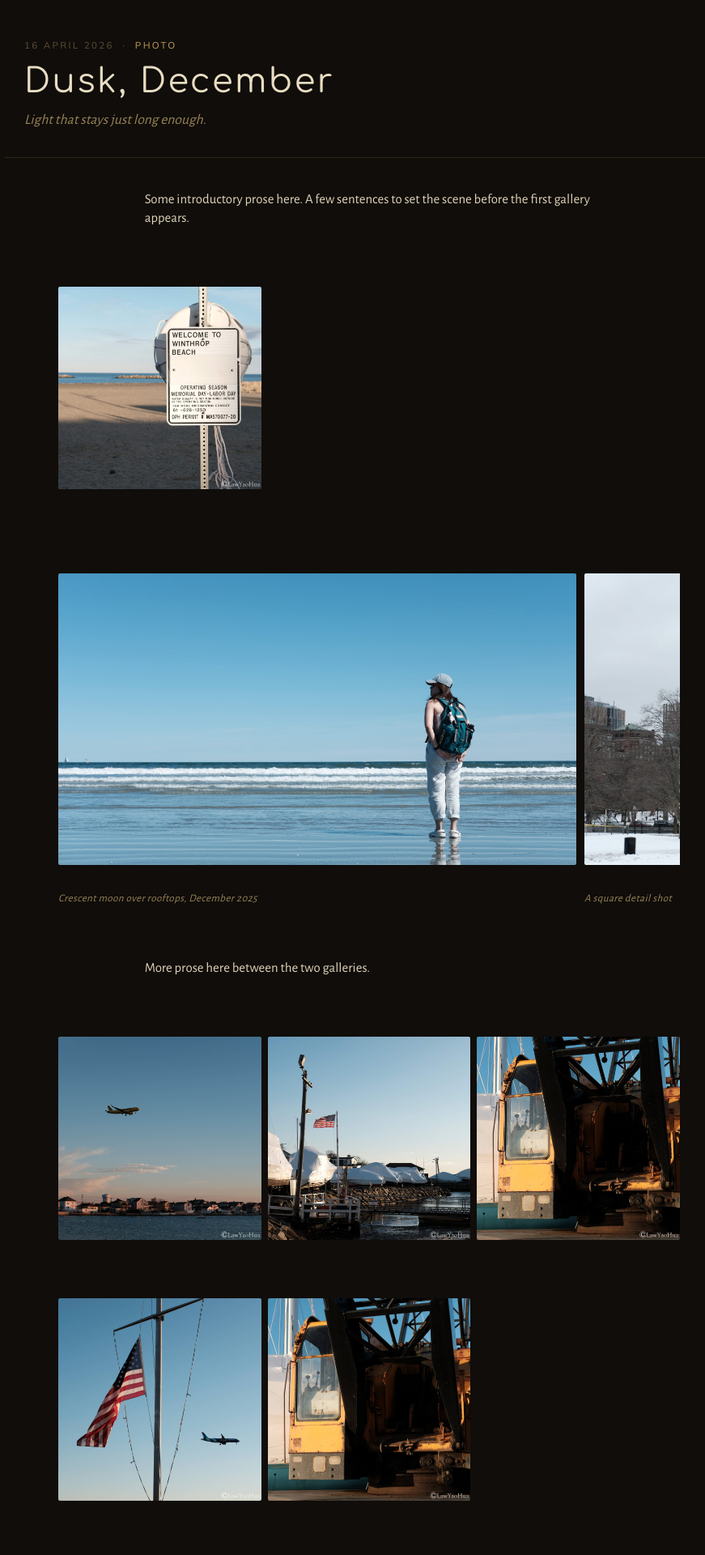
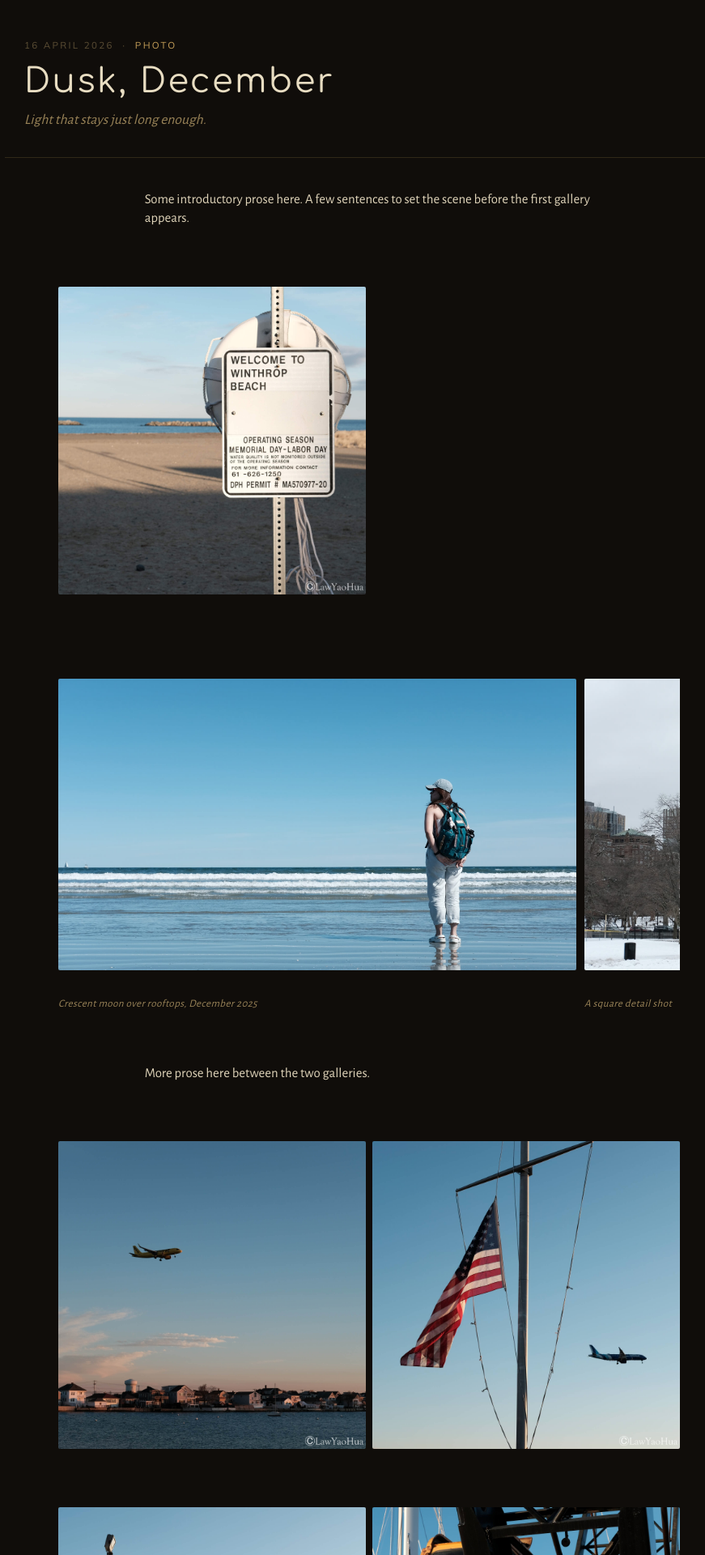
Before and after one commit to yhlreporter/site, a Jekyll site: the page built from _posts/2026-04-16-dusk-december.md, in a window 1280 px wide. Shown: the top 1920 px of the page at 81% size, without its empty margins (184-1055 px from the left). Built offline with Jekyll 4.4.1, drawn with Linux system fonts in a browser that asks for light colours; comment, search, counter and statistics services are not loaded.

Commit message:
edited gallery.css

```diff
--- a/_posts/2026-04-16-dusk-december.md
+++ b/_posts/2026-04-16-dusk-december.md
@@ -62,7 +62,7 @@ More prose here between the two galleries.
     <div class="gallery__caption-hidden">Pineapple on a cutting board</div>
   </div>
 
-  <div class="gallery__item is-16-9" data-src="{{ '/assets/images/photo-6.jpg' | relative_url }}">
+  <div class="gallery__item is-1-1" data-src="{{ '/assets/images/photo-6.jpg' | relative_url }}">
     <img src="{{ '/assets/images/photo-6.jpg' | relative_url }}" alt="Wide landscape shot" />
     <div class="gallery__caption-hidden">Wide landscape shot</div>
   </div>
@@ -73,7 +73,7 @@ More prose here between the two galleries.
   </div>
 
   <div class="gallery__item is-1-1" data-src="{{ '/assets/images/photo-8.jpg' | relative_url }}">
-    <img src="{{ '/assets/images/photo-7.jpg' | relative_url }}" alt="Detail" />
+    <img src="{{ '/assets/images/photo-8.jpg' | relative_url }}" alt="Detail" />
     <div class="gallery__caption-hidden">Detail</div>
   </div>
 
--- a/assets/css/gallery.css
+++ b/assets/css/gallery.css
@@ -28,11 +28,7 @@
   font-size: 0.88rem;
   letter-spacing: 0.06em;
   color: rgba(228, 210, 172, 0.75);
-  background: linear-gradient(
-    to top,
-    rgba(10, 8, 6, 0.72) 0%,
-    transparent 100%
-  );
+  background: linear-gradient(to top, rgba(10, 8, 6, 0.72) 0%, transparent 100%);
   padding: 2rem 2rem 1.2rem;
 }
 
@@ -113,9 +109,7 @@
   cursor: pointer;
   align-items: center;
   justify-content: center;
-  transition:
-    background 0.2s,
-    border-color 0.2s;
+  transition: background 0.2s, border-color 0.2s;
   user-select: none;
 }
 
@@ -124,12 +118,8 @@
   border-color: rgba(196, 158, 88, 0.7);
 }
 
-.gallery-row-outer .row-arrow--prev {
-  left: 0;
-}
-.gallery-row-outer .row-arrow--next {
-  right: 0;
-}
+.gallery-row-outer .row-arrow--prev { left: 0; }
+.gallery-row-outer .row-arrow--next { right: 0; }
 
 /* Show arrows only on non-touch devices */
 @media (hover: hover) {
@@ -201,7 +191,7 @@
 }
 
 .gallery--row::after {
-  content: "";
+  content: '';
   flex: 0 0 1px;
 }
 
@@ -209,19 +199,18 @@
    MASONRY GRID — click to enlarge, caption in lightbox
    ════════════════════════════════════════════════════ */
 .gallery--masonry {
-  columns: 2;
-  column-gap: 8px;
-}
-
-@media (min-width: 600px) {
-  .gallery--masonry {
-    columns: 3;
-  }
+  display: grid;
+  /* Each column is at least 280px wide — so:
+     1 photo  → 1 column (fills full width)
+     2 photos → 2 columns
+     3+ photos → up to 3 columns               */
+  grid-template-columns: repeat(auto-fill, minmax(min(280px, 100%), 1fr));
+  grid-auto-rows: auto;
+  gap: 8px;
+  align-items: start;
 }
 
 .gallery--masonry .gallery__item {
-  break-inside: avoid;
-  margin-bottom: 8px;
   cursor: pointer;
   overflow: hidden;
   border-radius: 2px;
@@ -233,9 +222,7 @@
   height: auto;
   display: block;
   border-radius: 2px;
-  transition:
-    opacity 0.25s ease,
-    transform 0.3s ease;
+  transition: opacity 0.25s ease, transform 0.3s ease;
 }
 
 .gallery--masonry .gallery__item:hover img {
@@ -243,10 +230,7 @@
   transform: scale(1.02);
 }
 
-/* 16:9 spans 2 columns on wider screens */
-@media (min-width: 600px) {
-  .gallery--masonry .gallery__item.is-16-9 {
-    column-span: 2;
-    break-inside: avoid;
-  }
+/* 16:9 spans 2 columns when there's room */
+.gallery--masonry .gallery__item.is-16-9 {
+  grid-column: span 2;
 }
```
